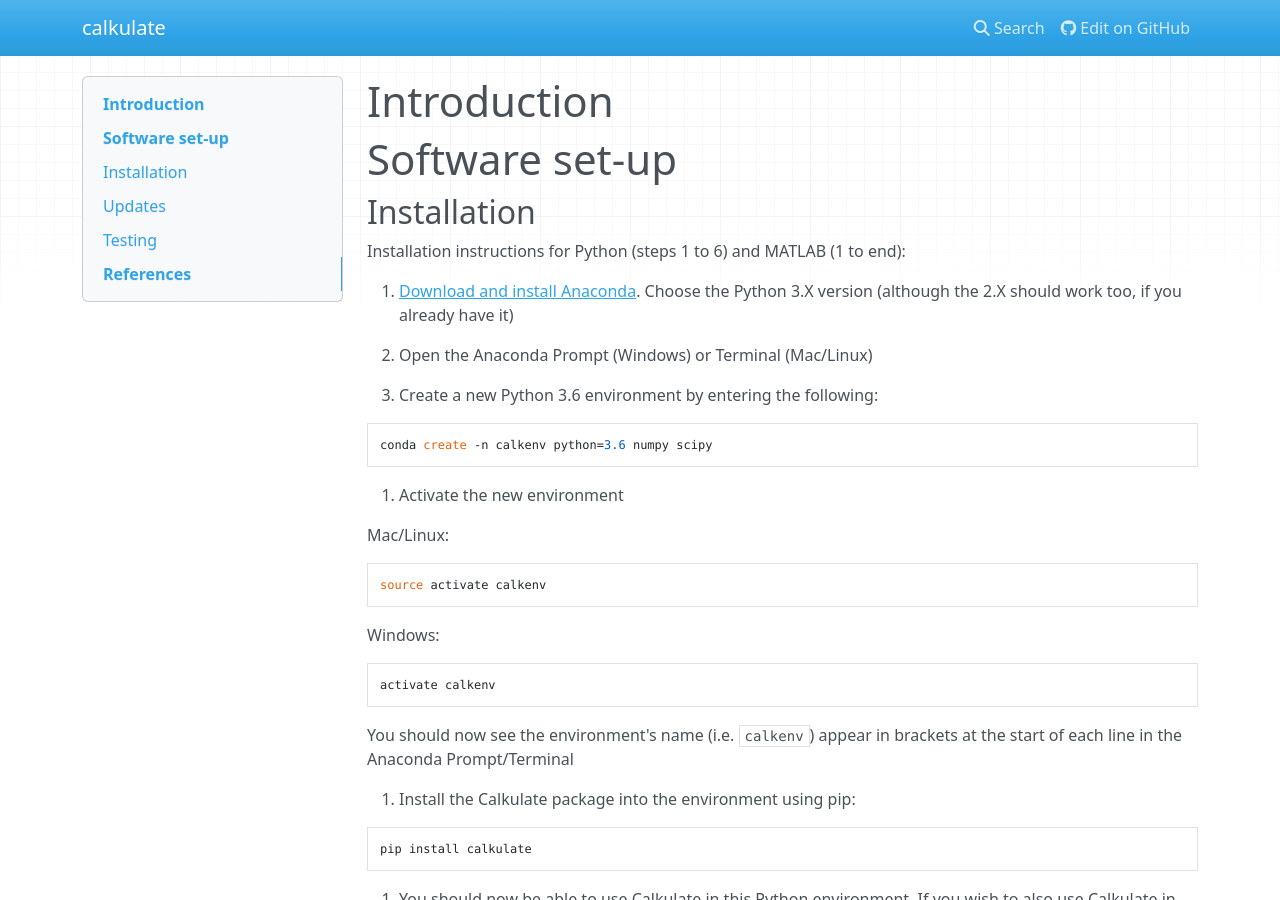
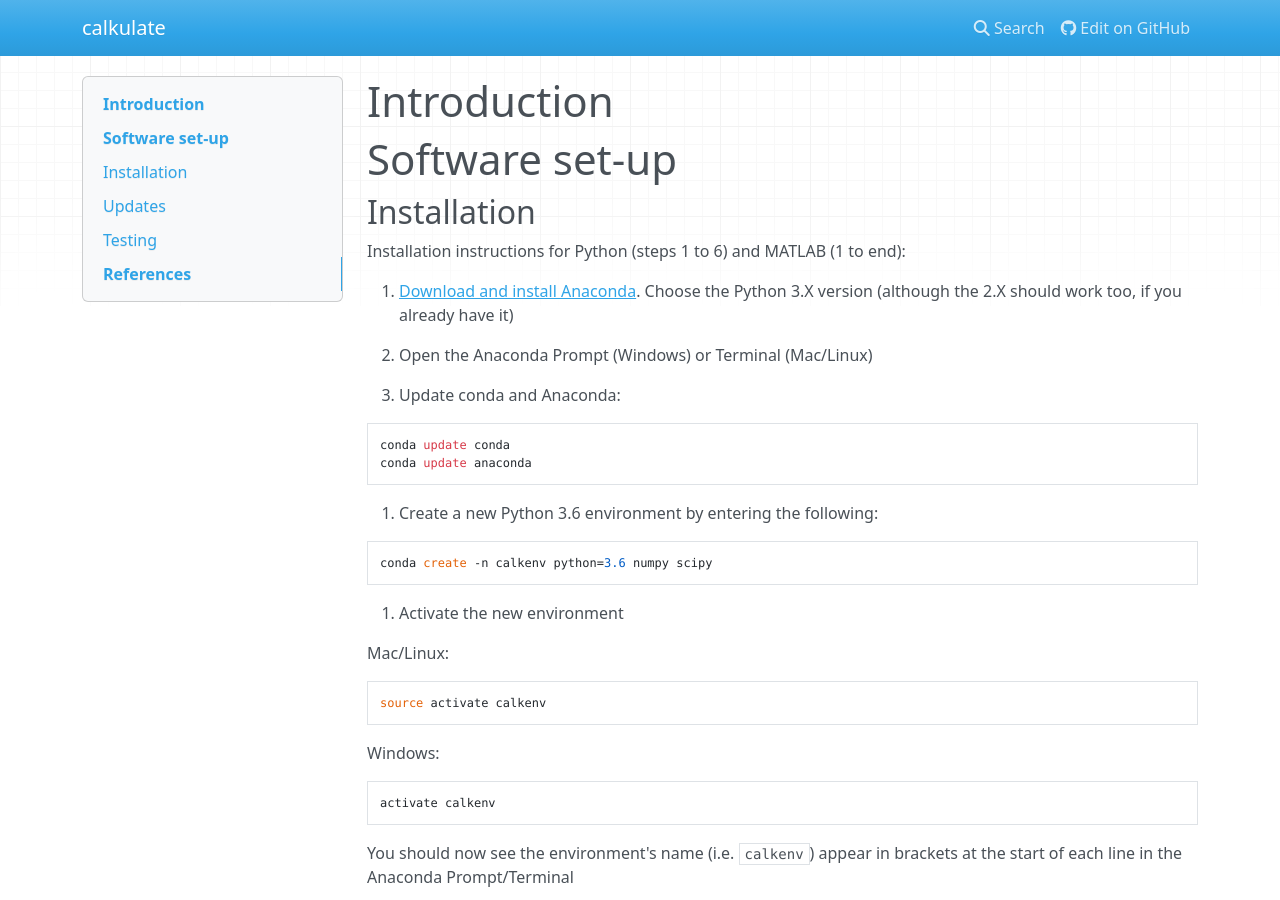
Before and after one commit to mvdh7/calkulate, an MkDocs documentation site: the page built from docs/index.md, in a window 1280 px wide and 900 px high. Built offline with MkDocs 1.6.1, drawn with Linux system fonts in a browser that asks for light colours; nearby versions of some CDN libraries; some of the changed lines change nothing that is shown.

Commit message:
Add instruction to update conda/anaconda

````diff
--- a/docs/index.md
+++ b/docs/index.md
@@ -10,13 +10,20 @@ Installation instructions for Python (steps 1 to 6) and MATLAB (1 to end):
 
   2. Open the Anaconda Prompt (Windows) or Terminal (Mac/Linux)
 
-  3. Create a new Python 3.6 environment by entering the following:
+  3. Update conda and Anaconda:
+
+```
+conda update conda
+conda update anaconda
+```
+
+  4. Create a new Python 3.6 environment by entering the following:
 
 ```
 conda create -n calkenv python=3.6 numpy scipy
 ```
 
-  4. Activate the new environment
+  5. Activate the new environment
 
   Mac/Linux:
 
@@ -32,28 +39,28 @@ activate calkenv
 
   You should now see the environment's name (i.e. `calkenv`) appear in brackets at the start of each line in the Anaconda Prompt/Terminal
 
-  5. Install the Calkulate package into the environment using pip:
+  6. Install the Calkulate package into the environment using pip:
 
 ```
 pip install calkulate
 ```
 
-  6. You should now be able to use Calkulate in this Python environment. If you wish to also use Calkulate in MATLAB, continue to step 7 onwards
+  7. You should now be able to use Calkulate in this Python environment. If you wish to also use Calkulate in MATLAB, continue to step 7 onwards
 
-  7. Still within the Anaconda Prompt/Terminal (making sure that the calkenv environment is active), run Python:
+  8. Still within the Anaconda Prompt/Terminal (making sure that the calkenv environment is active), run Python:
 
 ```
 python
 ```
 
-  8. Find the location of this environment's Python executable by entering the following 2 lines:
+  9. Find the location of this environment's Python executable by entering the following 2 lines:
 
 ```python
 from sys import executable
 print(executable)
 ```
 
-  9. Copy the string that appears. It should look something like (on Windows):
+  10. Copy the string that appears. It should look something like (on Windows):
 
 ```
 C:\Users\username\anaconda\Anaconda3\envs\calkenv\python.exe
@@ -61,17 +68,17 @@ C:\Users\username\anaconda\Anaconda3\envs\calkenv\python.exe
 
   This string is the value for the `python_exe` variable that goes into the MATLAB function `calk_initpy()`
 
-  10. Exit python
+  11. Exit python
 
 ```python
 exit()
 ```
 
-  11. [Download the MATLAB function wrappers](https://github.com/mvdh7/calkulate/tree/master/matlab). These are a set a functions that make it easier for you to use some parts of Calkulate within MATLAB, although they are just for convenience -- it's possible to use the entire program without them.
+  12. [Download the MATLAB function wrappers](https://github.com/mvdh7/calkulate/tree/master/matlab). These are a set a functions that make it easier for you to use some parts of Calkulate within MATLAB, although they are just for convenience -- it's possible to use the entire program without them.
 
-  12. Move the downloaded folder to a sensible location, and add it (plus all subfolders) to your MATLAB search path
+  13. Move the downloaded folder to a sensible location, and add it (plus all subfolders) to your MATLAB search path
 
-  13. Before you can execute the MATLAB functions you must first run the `calk_initpy()` function at least once (per MATLAB session), with the input `calk_initpy()` string obtained in step 9
+  14. Before you can execute the MATLAB functions you must first run the `calk_initpy()` function at least once (per MATLAB session), with the input `calk_initpy()` string obtained in step 9
 
 ## Updates
 
````
